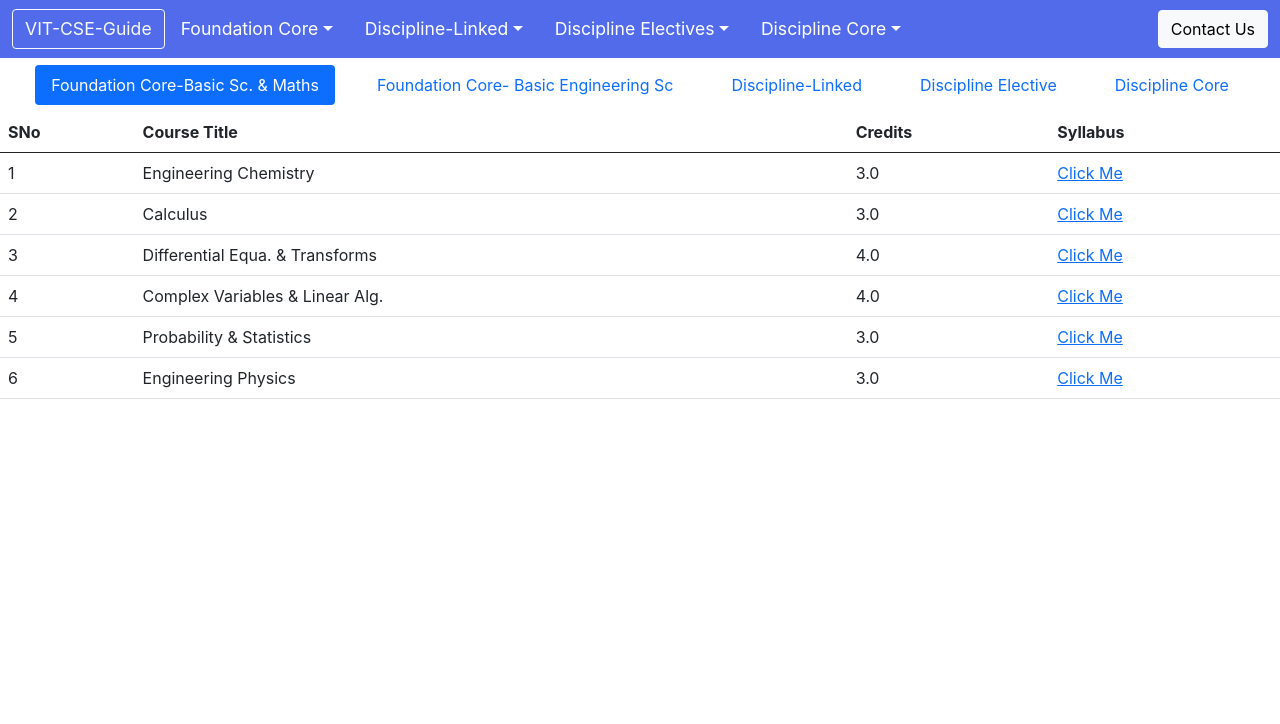
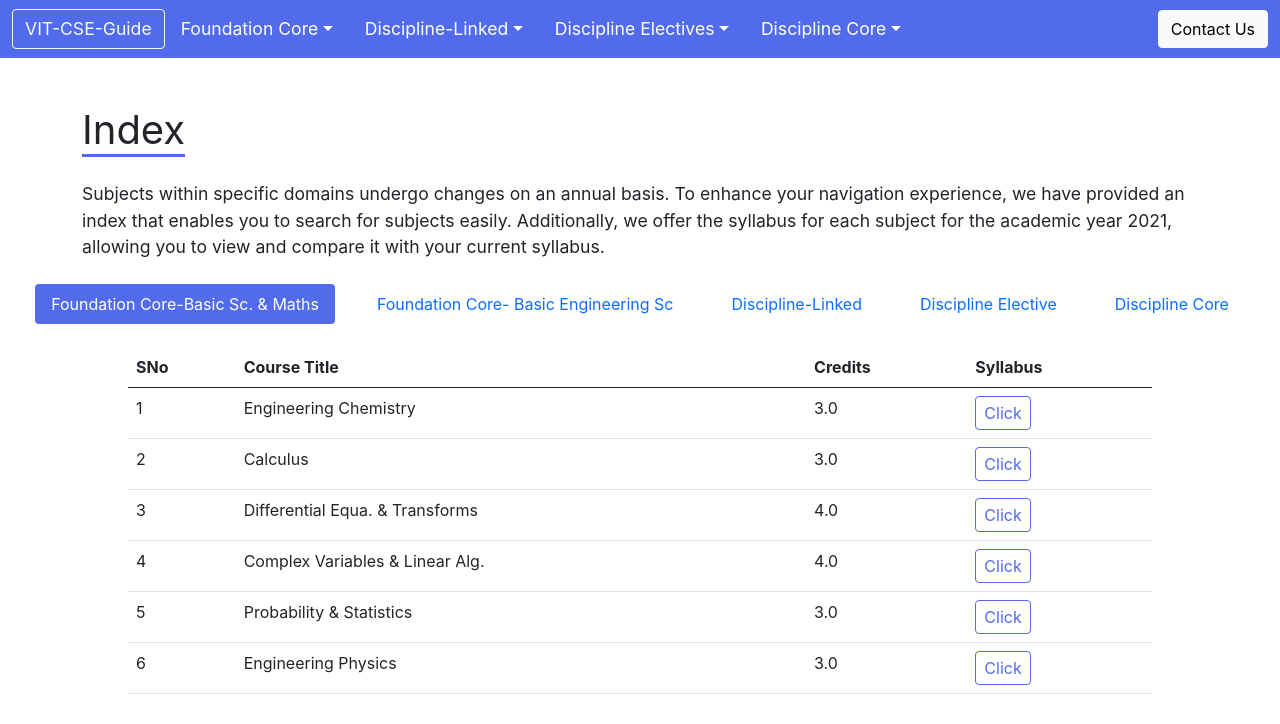
Before and after one commit to Vishal-1004/VIT-CSE-Guide, a React (Create React App) app in the folder client/: page / in a window 1280 px wide. Shown: the top 724 px of the page. Built offline with nearby package versions, Linux system fonts and the light colour scheme.

Commit message:
Updated Home page

```diff
--- a/client/package.json
+++ b/client/package.json
@@ -10,6 +10,7 @@
     "mdb-ui-kit": "^7.0.0",
     "react": "^18.2.0",
     "react-dom": "^18.2.0",
+    "react-icons": "^4.12.0",
     "react-router-dom": "^6.20.1",
     "react-scripts": "5.0.1",
     "styled-components": "^6.1.1",
--- a/client/src/App.js
+++ b/client/src/App.js
@@ -3,7 +3,7 @@ import { BrowserRouter as Router, Route, Routes } from "react-router-dom";
 import Navbar from "./Components/NavBar/Navbar";
 import Contact from "./Pages/Contact";
 import ScrollToTopBtn from "./Components/ScrollToTop/ScrollToTop";
-import Home from "./Pages/Home";
+import Home from "./Pages/Home/Home";
 
 function App() {
   return (
--- /dev/null
+++ b/client/src/Pages/Home/Home.css
@@ -0,0 +1,45 @@
+.h1-style{
+    display: inline-block;
+    font-size: 2.5rem;
+    font-weight: 400 !important;
+    border-bottom: 3px solid #516beb;
+}
+
+.p-style{
+    font-size: 1.1rem;
+    margin-top: 1rem;
+}
+
+.table-style{
+    margin: 0 auto;
+   width: 80%;
+}
+
+.btn-style{
+    background-color: #516beb !important;
+}
+
+.click-style{
+    border: 1px solid #516beb !important;
+    color: #516beb;
+}
+
+.click-style:hover{
+    background-color: #516beb;
+    color: white;
+}
+
+@media screen and (max-width: 780px) {
+    /* Styles for devices with a screen width up to 600px */
+    .table-style{
+        width: 95%;
+    }
+
+    th:first-child {
+        display: none;
+      }
+
+      td:first-child {
+        display: none;
+      }
+  }
--- a/client/src/Pages/Home.js
+++ b/client/src/Pages/Home/Home.js
@@ -1,15 +1,17 @@
-import React, { useState,useEffect } from "react";
+import React, { useState, useEffect } from "react";
+import { Link } from "react-router-dom";
+import "./Home.css";
+import { GiClick } from "react-icons/gi";
 
 const Home = () => {
-  const [activelink,setactivelink]=useState(0);
-  const [data,setdata]=useState([]);
-  const [loading,setloading]=useState(true);
-  const handleclick=(index)=>{
+  const [activelink, setactivelink] = useState(0);
+  const [data, setdata] = useState([]);
+  const [loading, setloading] = useState(true);
+  const handleclick = (index) => {
     setactivelink(index);
-  }
+  };
 
   const buttons = [
-
     "Foundation Core-Basic Sc. & Maths",
     "Foundation Core- Basic Engineering Sc",
     "Discipline-Linked",
@@ -19,7 +21,9 @@ const Home = () => {
 
   const fetchData = async (index) => {
     try {
-      const response = await fetch(`http://localhost:3000/Data/${buttons[index]}.json`);
+      const response = await fetch(
+        `http://localhost:3000/Data/${buttons[index]}.json`
+      );
       const jsonData = await response.json();
       setdata(jsonData);
     } catch (error) {
@@ -33,20 +37,32 @@ const Home = () => {
     fetchData(activelink);
   }, [activelink]);
   return (
-    <div>
+    <div className="my-5">
+      <div className="container">
+        <h1 className="h1-style">Index</h1>
+        <p className="p-style">
+          Subjects within specific domains undergo changes on an annual basis.
+          To enhance your navigation experience, we have provided an index that
+          enables you to search for subjects easily. Additionally, we offer the
+          syllabus for each subject for the academic year 2021, allowing you to
+          view and compare it with your current syllabus.
+        </p>
+      </div>
       <ul className="nav nav-pills justify-content-center">
         {buttons.map((button, index) => (
           <li
             key={index}
             className={`nav-item btn ${activelink === index ? "active" : ""}`}
           >
-            <a
-              className={`nav-link ${activelink === index ? "active" : ""}`}
-              href="#"
+            <Link
+              className={`nav-link ${
+                activelink === index ? "active btn-style" : ""
+              }`}
+              to="/"
               onClick={() => handleclick(index)}
             >
               {button}
-            </a>
+            </Link>
           </li>
         ))}
       </ul>
@@ -54,7 +70,7 @@ const Home = () => {
       {loading ? (
         <p>Loading...</p>
       ) : (
-        <table className="table">
+        <table className="table my-3 table-style">
           <thead>
             <tr>
               {Object.keys(data[0] || {}).map((column, i) => (
@@ -67,9 +83,15 @@ const Home = () => {
               <tr key={i}>
                 {Object.values(record).map((value, j) => (
                   <td key={j}>
-                    {j===3 ? (
-                      <a href={value} target="_blank">Click Me</a>
-                    ):(
+                    {j === 3 ? (
+                      <Link
+                        to={value}
+                        className="btn click-style py-1 px-2"
+                        target="_blank"
+                      >
+                        Click
+                      </Link>
+                    ) : (
                       value
                     )}
                   </td>
@@ -81,6 +103,6 @@ const Home = () => {
       )}
     </div>
   );
-}
+};
 
 export default Home;
```
Also changed, not shown: client/public/Data/Discipline Elective.json (+6 -1 lines), 1 other file (tests, documents, lock files or other folders).
